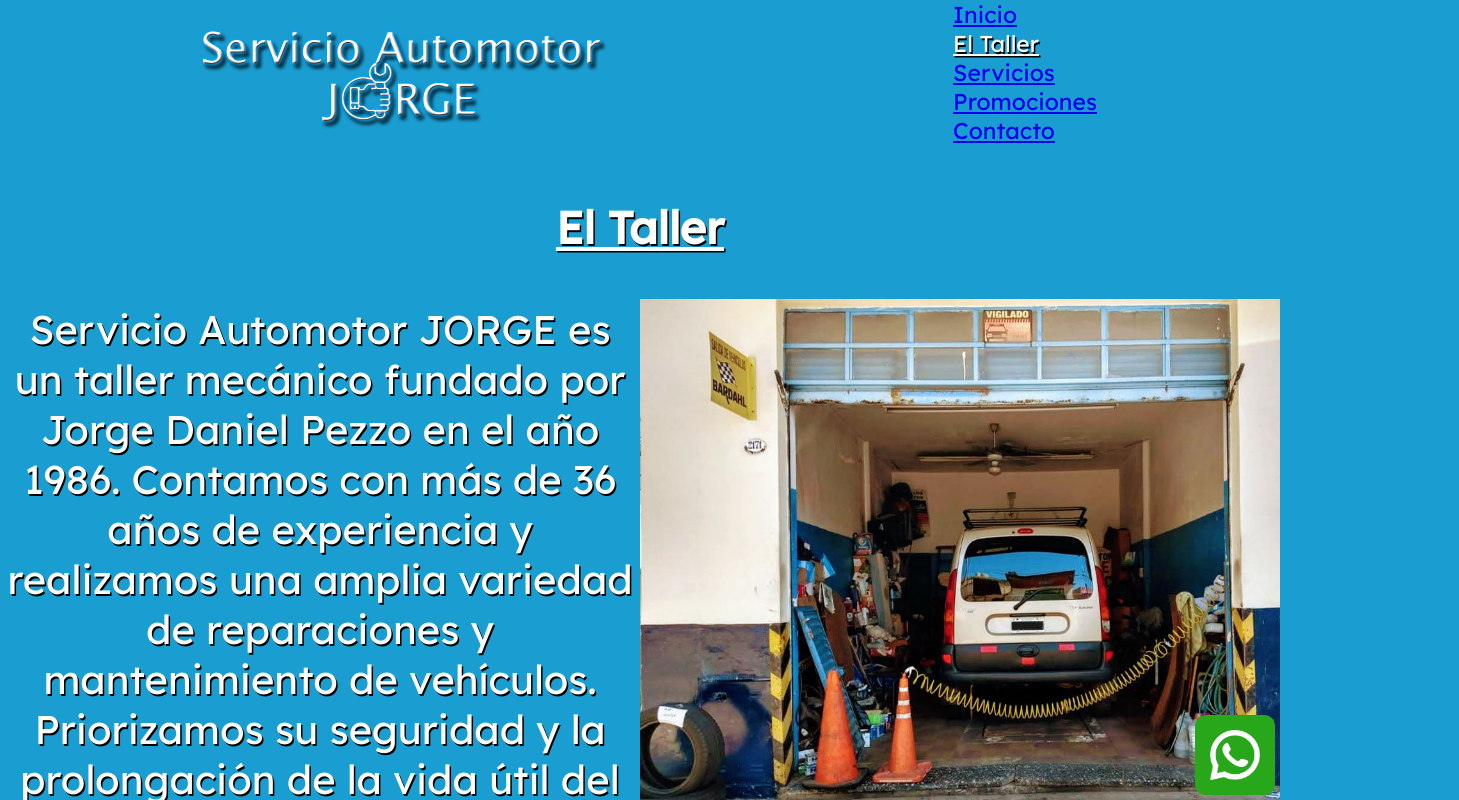
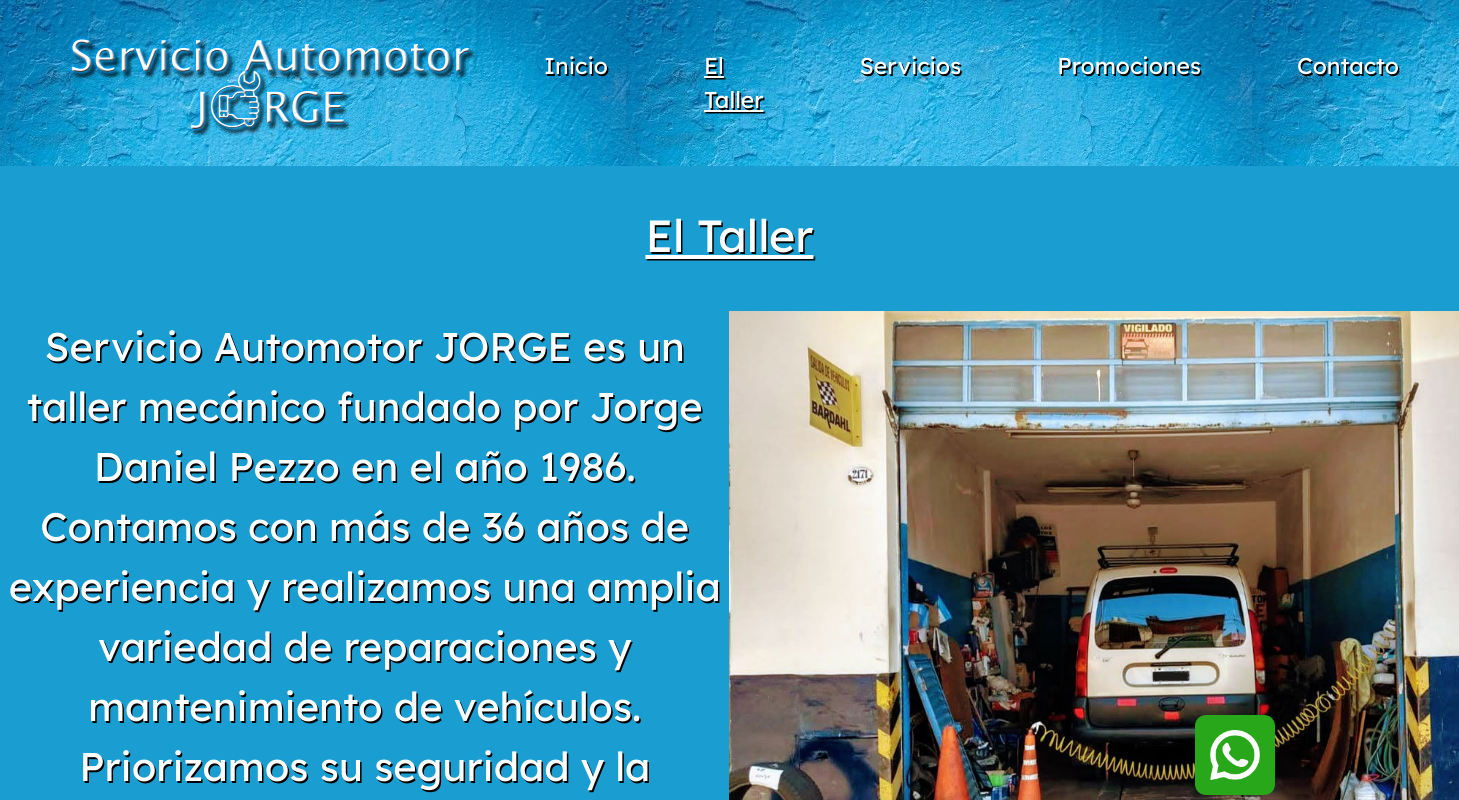
Before and after one commit to JPezzo/tallermecanico-jordanpezzo, a plain HTML site: page pages/el-taller.html in a window 1280 px wide. Shown: the top 800 px of the page, 1459 px wide, since content can reach past the window. Drawn offline with nearby package versions, Linux system fonts and the light colour scheme.

Commit message:
Añadí el navbar de Bootstrap a la sección El Taller

```diff
--- a/css/style.css
+++ b/css/style.css
@@ -85,7 +85,31 @@ header{
     padding-left: 40px;
 }
 
-div.collapse.navbar-collapse#navbarSupportedContent ul.navbar-nav.me-auto.mb-2.mb-lg-0 li.nav-item.lista-horizontal a.nav-link.a-header-inicio, .a-header-el-taller, .a-header-servicios, .a-header-promociones, .a-header-contacto {
+div.collapse.navbar-collapse#navbarSupportedContent ul.navbar-nav.me-auto.mb-2.mb-lg-0 li.nav-item.lista-horizontal a.nav-link.a-header-inicio {
+    text-shadow: 1.5px 1.5px black;
+    text-decoration: underline;
+    color: white;
+}
+
+div.collapse.navbar-collapse#navbarSupportedContent ul.navbar-nav.me-auto.mb-2.mb-lg-0 li.nav-item.lista-horizontal a.nav-link.a-header-el-taller {
+    text-shadow: 1.5px 1.5px black;
+    text-decoration: underline;
+    color: white;
+}
+
+div.collapse.navbar-collapse#navbarSupportedContent ul.navbar-nav.me-auto.mb-2.mb-lg-0 li.nav-item.lista-horizontal a.nav-link.a-header-servicios {
+    text-shadow: 1.5px 1.5px black;
+    text-decoration: underline;
+    color: white;
+}
+
+div.collapse.navbar-collapse#navbarSupportedContent ul.navbar-nav.me-auto.mb-2.mb-lg-0 li.nav-item.lista-horizontal a.nav-link.a-header-promociones {
+    text-shadow: 1.5px 1.5px black;
+    text-decoration: underline;
+    color: white;
+}
+
+div.collapse.navbar-collapse#navbarSupportedContent ul.navbar-nav.me-auto.mb-2.mb-lg-0 li.nav-item.lista-horizontal a.nav-link.a-header-contacto {
     text-shadow: 1.5px 1.5px black;
     text-decoration: underline;
     color: white;
--- a/pages/el-taller.html
+++ b/pages/el-taller.html
@@ -5,8 +5,8 @@
     <meta http-equiv="X-UA-Compatible" content="IE=edge">
     <meta name="viewport" content="width=device-width, initial-scale=1.0">
 
-    <!-- CSS -->
-    <link rel="stylesheet" href="../css/style.css">
+    <!-- Bootstrap -->
+    <link href="https://cdn.jsdelivr.net/npm/bootstrap@5.1.3/dist/css/bootstrap.min.css" rel="stylesheet" integrity="sha384-1BmE4kWBq78iYhFldvKuhfTAU6auU8tT94WrHftjDbrCEXSU1oBoqyl2QvZ6jIW3" crossorigin="anonymous">
 
     <!-- Animación -->
     <link rel="stylesheet" href="https://unpkg.com/aos@next/dist/aos.css" />
@@ -16,47 +16,45 @@
     <link rel="preconnect" href="https://fonts.gstatic.com" crossorigin>
     <link href="https://fonts.googleapis.com/css2?family=Lexend&display=swap" rel="stylesheet">
 
+    <!-- CSS -->
+    <link rel="stylesheet" href="../css/style.css">
+
     <title>El Taller - Servicio Automotor JORGE</title>
 </head>
 <body class="grid-container-body-eltaller" data-aos="fade-down"
     data-aos-easing="linear"
     data-aos-duration="300">
+
     <!-- Inicio del header -->
     <header>
-        <!-- Logo del taller mecánico. Si se le hace clic, quiero que redirija al usuario a la página principal, por eso el enlace relativo a index.html -->
+        <nav class="navbar navbar-expand-lg navbar-light bg-light background-navbar">
+            <div class="container-fluid">
                 <a href="index.html">
                     <img src="../archivos-multimedia/taller-mecanico-logo-mas-chico2.png" alt="Logo del Servicio Automotor JORGE. Está conformado por el propio nombre del taller, escrito en color negro y con un sombreado celeste. Además, la O de Jorge es una mano sujetando una llave combinada." class="logo-header">
                 </a>
-
-        <!-- Panel de navegación en lista desordenada con enlaces relativos -->
-        <nav class="nav">
-            <ul class="menu-container">
-                <li class="lista-horizontal">
-                    <a href="../index.html" class="a-header">
-                        Inicio
-                    </a>
+              <button class="navbar-toggler" type="button" data-bs-toggle="collapse" data-bs-target="#navbarSupportedContent" aria-controls="navbarSupportedContent" aria-expanded="false" aria-label="Toggle navigation">
+                <span class="navbar-toggler-icon"></span>
+              </button>
+              <div class="collapse navbar-collapse" id="navbarSupportedContent">
+                <ul class="navbar-nav me-auto mb-2 mb-lg-0 col justify-content-end">
+                  <li class="nav-item lista-horizontal">
+                    <a class="nav-link active a-header" href="../index.html">Inicio</a>
                   </li>
-                <li class="lista-horizontal">
-                    <a href="../pages/el-taller.html" class="a-header-el-taller">
-                        El Taller
-                    </a>
+                  <li class="nav-item lista-horizontal">
+                    <a class="nav-link a-header-el-taller" href="el-taller.html">El Taller</a>
                   </li>
-                <li class="lista-horizontal">
-                    <a href="../pages/servicios.html" class="a-header">
-                        Servicios
-                    </a>
+                  <li class="nav-item lista-horizontal">
+                    <a class="nav-link a-header" href="servicios.html">Servicios</a>
                   </li>
-                <li class="lista-horizontal">
-                    <a href="../pages/promociones.html" class="a-header">
-                        Promociones
-                    </a>
+                  <li class="nav-item lista-horizontal">
+                    <a class="nav-link a-header" href="promociones.html">Promociones</a>
                   </li>
-                <li class="lista-horizontal">
-                    <a href="../pages/contacto.html" class="a-header">
-                        Contacto
-                    </a>
+                  <li class="nav-item lista-horizontal">
+                    <a class="nav-link a-header" href="contacto.html">Contacto</a>
                   </li>
                 </ul>
+              </div>
+            </div>
           </nav>
     </header>
     <!-- Fin del header -->
@@ -125,5 +123,9 @@
     <script>
       AOS.init();
     </script>
+
+    <!-- Bootstrap -->
+    <script src="https://cdn.jsdelivr.net/npm/@popperjs/core@2.10.2/dist/umd/popper.min.js" integrity="sha384-7+zCNj/IqJ95wo16oMtfsKbZ9ccEh31eOz1HGyDuCQ6wgnyJNSYdrPa03rtR1zdB" crossorigin="anonymous"></script>
+    <script src="https://cdn.jsdelivr.net/npm/bootstrap@5.1.3/dist/js/bootstrap.min.js" integrity="sha384-QJHtvGhmr9XOIpI6YVutG+2QOK9T+ZnN4kzFN1RtK3zEFEIsxhlmWl5/YESvpZ13" crossorigin="anonymous"></script>
 </body>
 </html>
```
Also changed, not shown: index.html (+0 -31 lines). Lines whose indentation alone changed are shown as unchanged.
